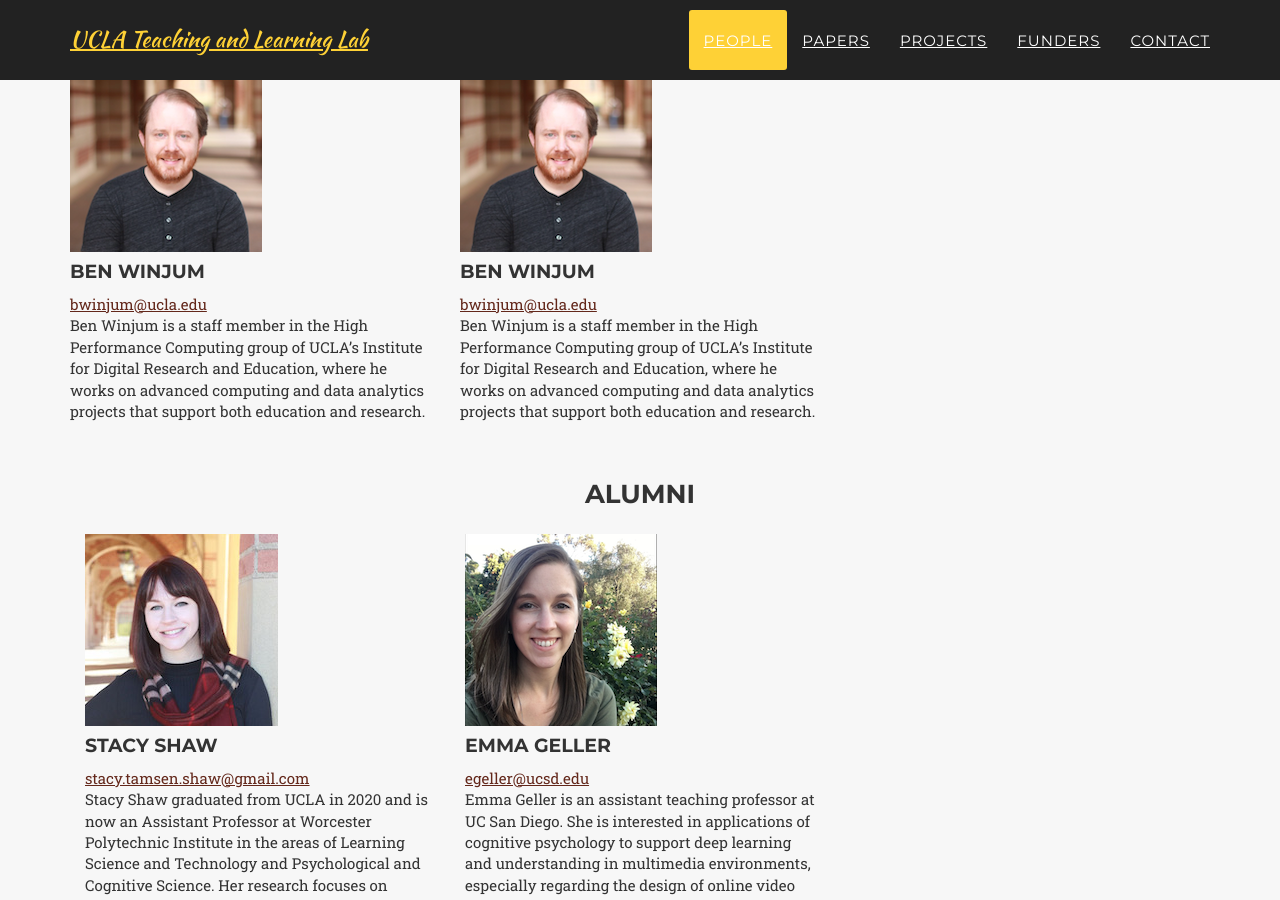
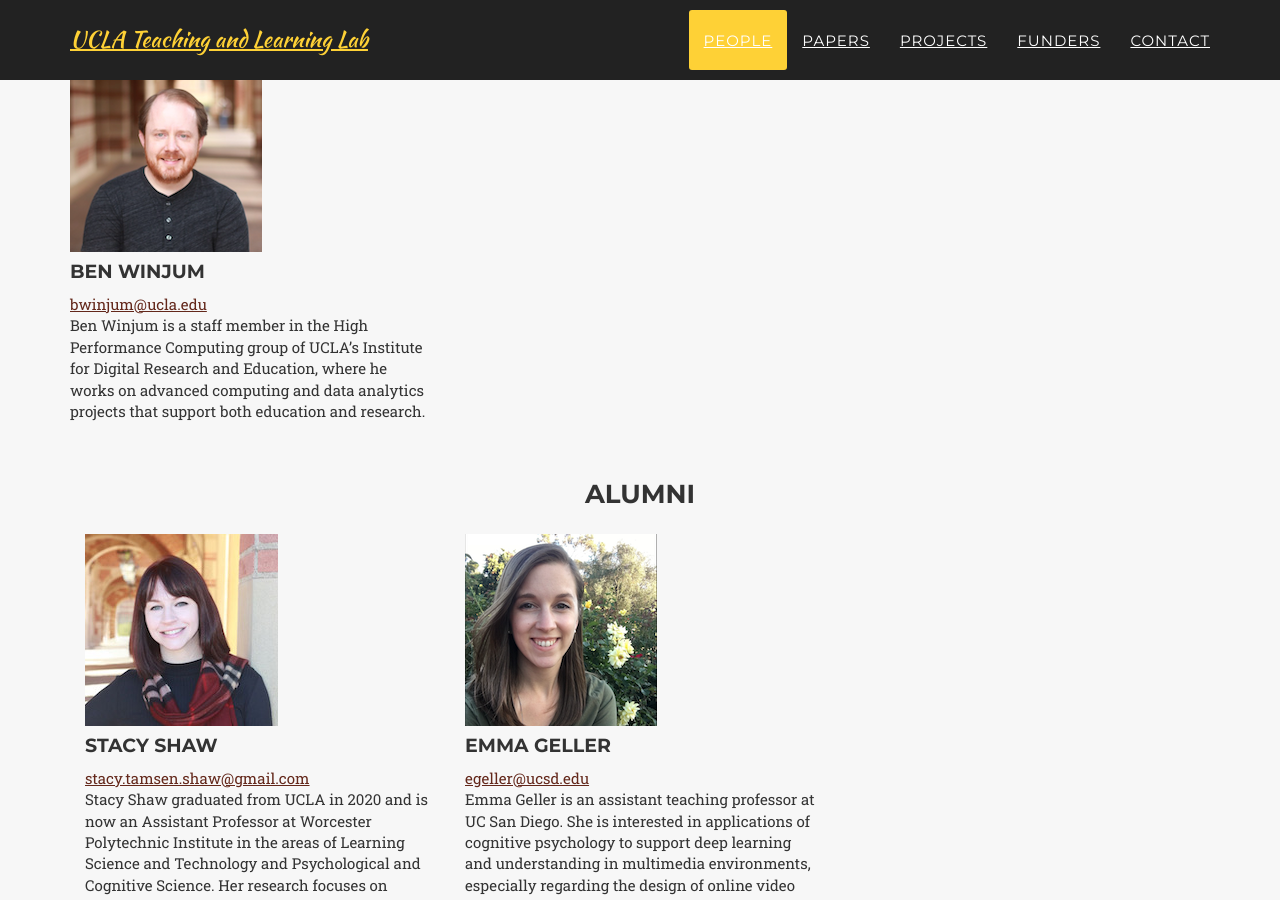
Before and after one commit to UCLATALL/TALL, a Jekyll site: the page built from index.html, in a window 1280 px wide and 900 px high, scrolled down 2369 px. Built offline with Jekyll 4.4.1, drawn with Linux system fonts in a browser that asks for light colours; some web fonts are replaced.

Commit message:
delete duplicate description for Ben

```diff
--- a/_config.yml
+++ b/_config.yml
@@ -61,10 +61,6 @@ members:
     email: bwinjum@ucla.edu
     intro: Ben Winjum is a staff member in the High Performance Computing group of UCLA’s Institute for Digital Research and Education, where he works on advanced computing and data analytics projects that support both education and research. </br> </br>
 
-  - name: Ben Winjum
-    pic: Ben.jpg
-    email: bwinjum@ucla.edu
-    intro: Ben Winjum is a staff member in the High Performance Computing group of UCLA’s Institute for Digital Research and Education, where he works on advanced computing and data analytics projects that support both education and research. </br> </br>
 
 #Alumni
 alumni:
```
